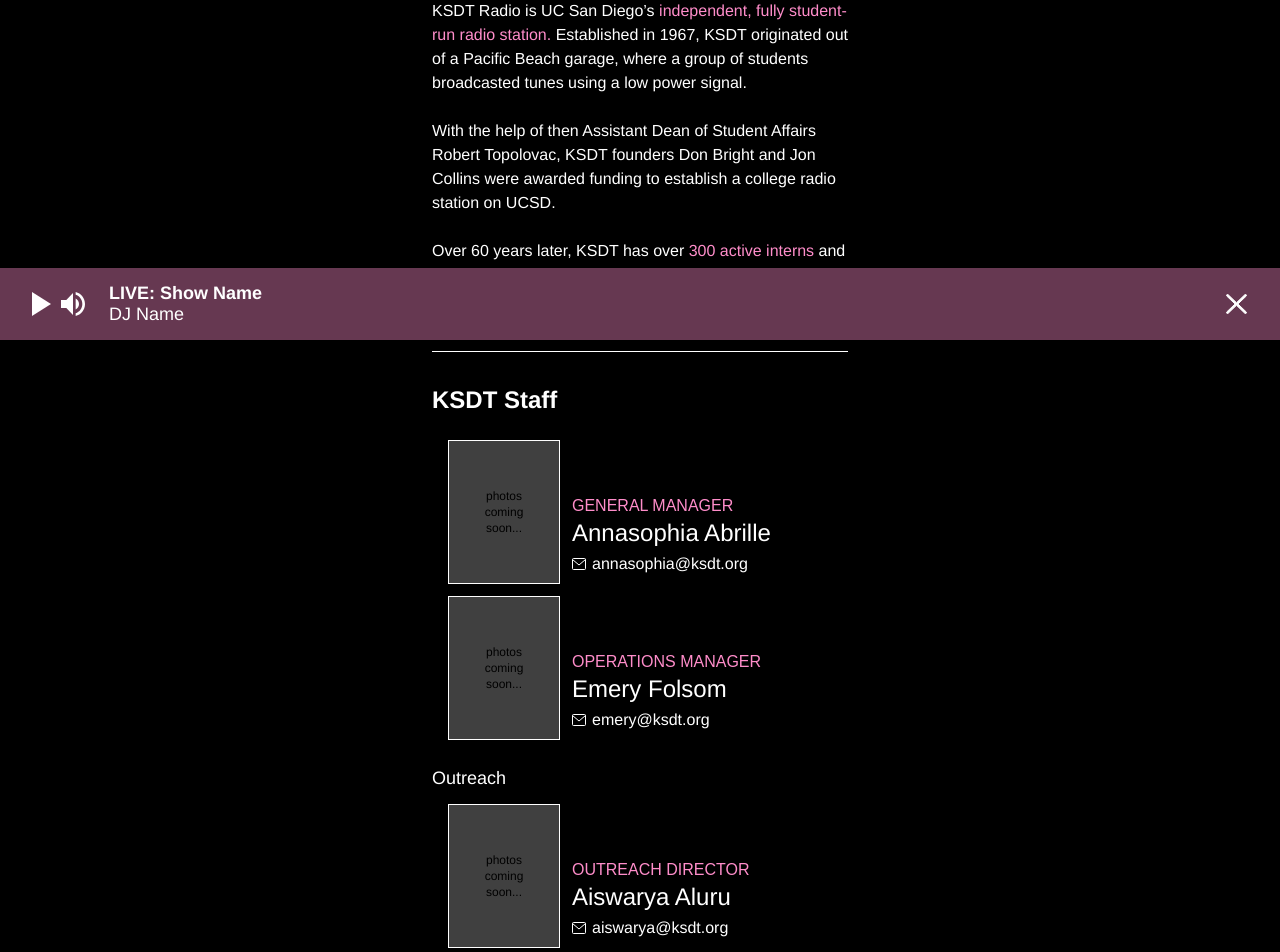
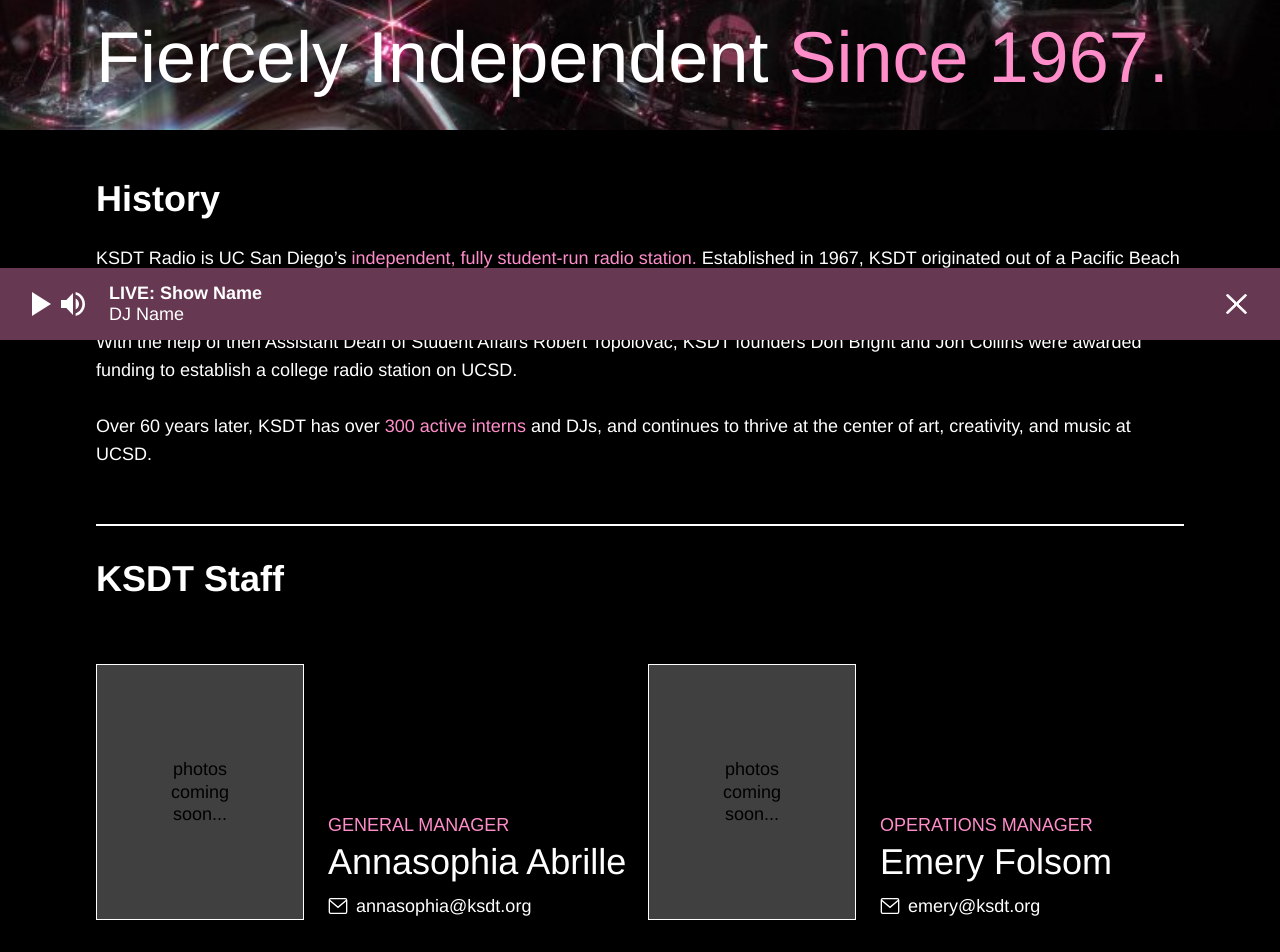
Before and after one commit to KSDT-DEVTEAM/KSDT-Website, a Next.js app: page /about in a window 1280 px wide. Shown: the part 460-1412 px from the top of the page. Built offline with nearby package versions, Linux system fonts and the light colour scheme; a web font is replaced by a local one.

Commit message:
added desktop layout for about page

```diff
--- a/src/app/about/page.tsx
+++ b/src/app/about/page.tsx
@@ -3,10 +3,13 @@
 
 // The site header, footer and streaming bar come from the root layout,
 // so this page only renders the About content in between.
+//
+// Mobile is one column. Desktop (lg:) has a full-width hero photo, then the content in the same
+// 1152px-wide container as the homepage, with the staff cards two per row.
 
 function MailIcon() {
   return (
-    <svg viewBox="0 0 14 12" aria-hidden="true" className="h-3 w-3.5 shrink-0 fill-none stroke-white">
+    <svg viewBox="0 0 14 12" aria-hidden="true" className="h-3 w-3.5 shrink-0 fill-none stroke-white lg:h-4 lg:w-5">
       <rect x="0.5" y="0.5" width="13" height="11" rx="1" />
       <path d="M0.5 1.5 7 7l6.5-5.5" />
     </svg>
@@ -15,18 +18,27 @@
 
 function StaffCard({ member }: { member: StaffMember }) {
   return (
-    <li className="flex items-end gap-3 pl-4">
-      <div className="relative grid h-36 w-28 shrink-0 place-items-center border border-white bg-neutral-700">
+    <li className="flex items-end gap-3 pl-4 lg:gap-6 lg:pl-0">
+      <div className="relative grid h-36 w-28 shrink-0 place-items-center border border-white bg-neutral-700 lg:h-64 lg:w-52">
         {member.imageSrc ? (
-          <Image src={member.imageSrc} alt={member.name} fill className="object-cover" sizes="112px" />
+          <Image
+            src={member.imageSrc}
+            alt={member.name}
+            fill
+            className="object-cover"
+            sizes="(min-width: 1024px) 208px, 112px"
+          />
         ) : (
-          <p className="w-16 text-center text-xs text-black">photos coming soon...</p>
+          <p className="w-16 text-center text-xs text-black lg:text-lg/tight">photos coming soon...</p>
         )}
       </div>
-      <div className="min-w-0 pb-2">
-        <p className="font-mono text-ksdt-pink">{member.role}</p>
-        <p className="text-2xl/tight font-extralight">{member.name}</p>
-        <a href={`mailto:${member.email}`} className="mt-1 flex items-center gap-1.5 font-light">
+      <div className="min-w-0 pb-2 lg:pb-0">
+        <p className="font-mono text-ksdt-pink lg:text-lg">{member.role}</p>
+        <p className="text-2xl/tight font-extralight lg:text-4xl/tight">{member.name}</p>
+        <a
+          href={`mailto:${member.email}`}
+          className="mt-1 flex items-center gap-1.5 font-light lg:mt-2 lg:gap-2 lg:text-lg"
+        >
           <MailIcon />
           {member.email}
         </a>
@@ -37,20 +49,28 @@
 
 export default function Page() {
   return (
-    // Desktop layout isn't designed yet, so keep the mobile column centered.
-    <div className="pb-16 lg:mx-auto lg:max-w-md">
-      {/* Hero photo with the headline sitting over its bottom edge. */}
-      <div className="relative mt-2 aspect-[402/268] w-full bg-zinc-800">
-        <Image src={aboutHeroImageSrc} alt="" fill priority className="object-cover" sizes="448px" />
-        <h1 className="absolute inset-x-4 bottom-0 text-5xl/tight font-light">
-          Fiercely Independent <span className="text-ksdt-pink">Since 1967.</span>
-        </h1>
+    <div className="pb-16 lg:pb-24">
+      {/* Hero photo with the headline sitting over its bottom edge (full width on desktop). */}
+      <div className="relative mt-2 aspect-[402/268] w-full bg-zinc-800 lg:mt-0 lg:aspect-auto lg:h-[526px]">
+        <Image
+          src={aboutHeroImageSrc}
+          alt=""
+          fill
+          priority
+          className="object-cover"
+          sizes="(min-width: 1024px) 100vw, 448px"
+        />
+        <div className="absolute inset-x-0 bottom-0 px-4 lg:mx-auto lg:max-w-[1152px] lg:px-8 lg:pb-7">
+          <h1 className="text-5xl/tight font-light lg:text-7xl/tight">
+            Fiercely Independent <span className="text-ksdt-pink">Since 1967.</span>
+          </h1>
+        </div>
       </div>
 
-      <div className="px-4">
-        <section className="pt-8">
-          <h2 className="text-2xl font-bold">History</h2>
-          <div className="mt-6 space-y-6 font-light">
+      <div className="px-4 lg:mx-auto lg:max-w-[1152px] lg:px-8">
+        <section className="pt-8 lg:pt-12">
+          <h2 className="text-2xl font-bold lg:text-4xl/[normal]">History</h2>
+          <div className="mt-6 space-y-6 font-light lg:space-y-7 lg:text-lg">
             <p>
               KSDT Radio is UC San Diego’s{" "}
               <span className="text-ksdt-pink">independent, fully student-run radio station.</span>{" "}
@@ -69,15 +89,17 @@
           </div>
         </section>
 
-        <hr className="mt-10 border-white" />
+        <hr className="mt-10 border-white lg:mt-14 lg:border-t-2" />
 
         <section className="pt-8">
-          <h2 className="text-2xl font-bold">KSDT Staff</h2>
-          <div className="mt-6 flex flex-col gap-6">
+          <h2 className="text-2xl font-bold lg:text-4xl/[normal]">KSDT Staff</h2>
+          <div className="mt-6 flex flex-col gap-6 lg:mt-16 lg:gap-20">
             {staffGroups.map((group, i) => (
               <div key={group.heading ?? i}>
-                {group.heading && <h3 className="mb-3 text-lg font-light">{group.heading}</h3>}
-                <ul className="flex flex-col gap-3">
+                {group.heading && (
+                  <h3 className="mb-3 text-lg font-light lg:mb-8 lg:text-2xl">{group.heading}</h3>
+                )}
+                <ul className="flex flex-col gap-3 lg:grid lg:grid-cols-2 lg:gap-x-4 lg:gap-y-10">
                   {group.members.map((member) => (
                     <StaffCard key={member.email} member={member} />
                   ))}
```
